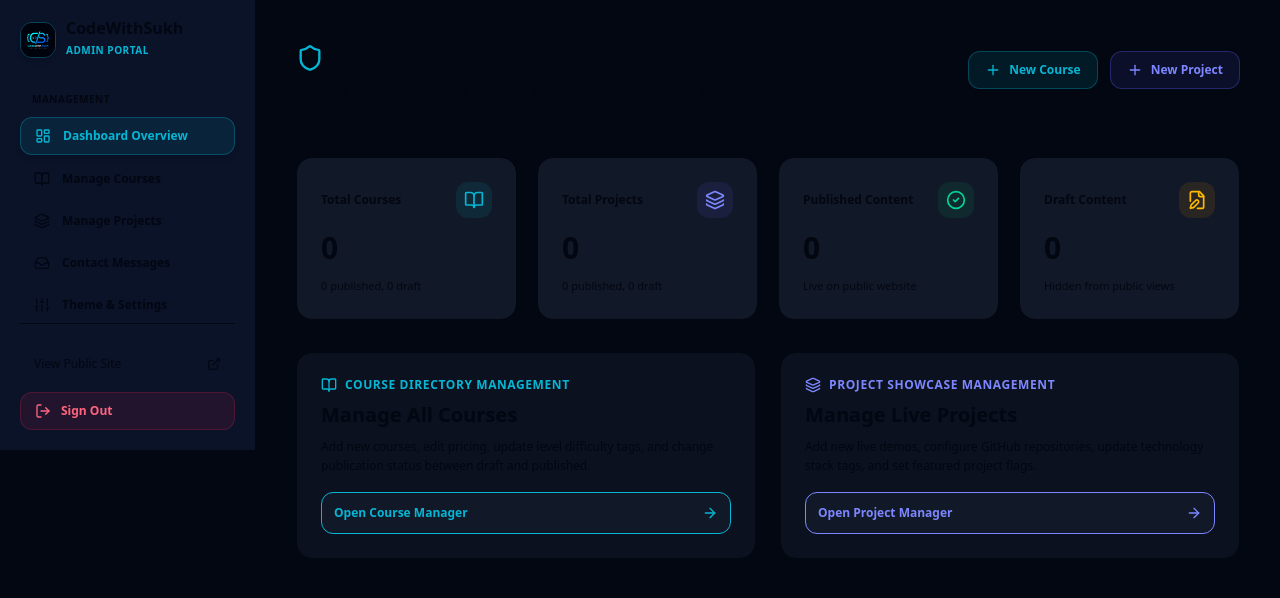
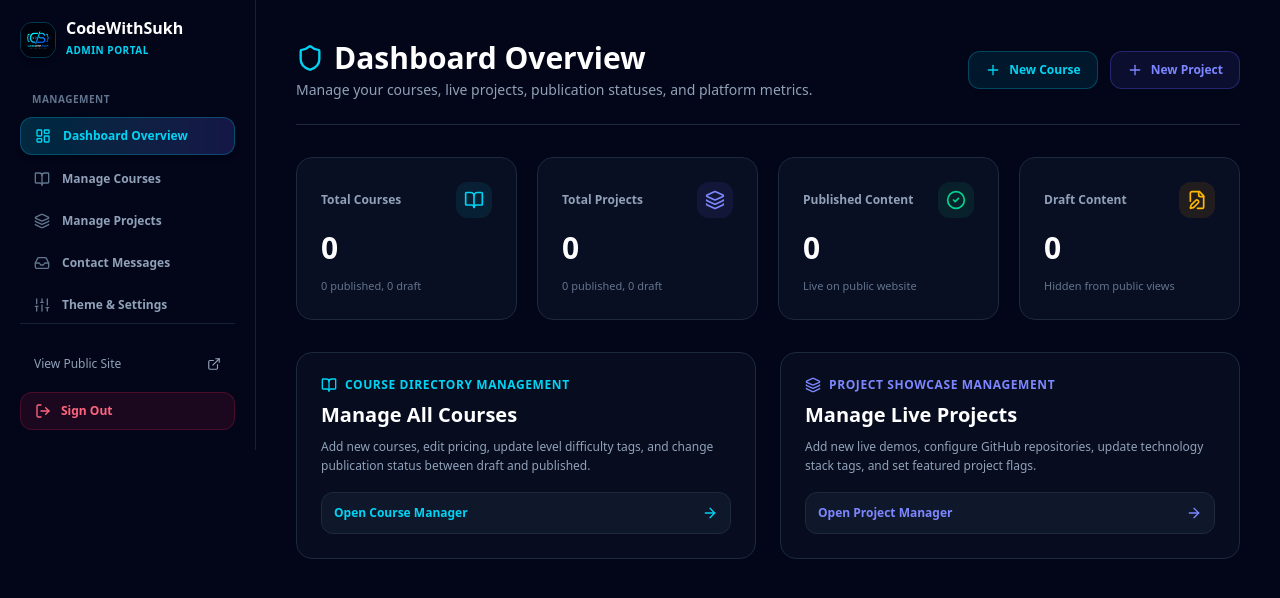
Before and after one commit to sukhsingh1313/codewithsukh, a Next.js app: page /admin in a window 1280 px wide. Shown: the top 598 px of the page. Built offline with nearby package versions, Linux system fonts and the light colour scheme; no server answers; the database is empty.

Commit message:
Revert "Implement global dynamic theme switching for Admin Panel and full website"
This reverts commit e8fbd9ae6af938e347f9baf199dd857500ebf379.

```diff
--- a/src/app/admin/layout.tsx
+++ b/src/app/admin/layout.tsx
@@ -25,7 +25,7 @@ export default async function AdminLayout({
   }
 
   return (
-    <div className="min-h-screen bg-theme-main text-theme-main flex flex-col lg:flex-row transition-colors duration-300">
+    <div className="min-h-screen bg-slate-950 text-slate-100 flex flex-col lg:flex-row">
       <AdminSidebar />
       <main className="flex-1 overflow-y-auto p-6 md:p-10">{children}</main>
     </div>
--- a/src/app/admin/page.tsx
+++ b/src/app/admin/page.tsx
@@ -40,13 +40,13 @@ export default async function AdminDashboardPage() {
   return (
     <div className="space-y-8 max-w-7xl mx-auto">
       {/* Page Header */}
-      <div className="flex flex-col sm:flex-row sm:items-center justify-between gap-4 border-b border-theme pb-6">
+      <div className="flex flex-col sm:flex-row sm:items-center justify-between gap-4 border-b border-slate-800 pb-6">
         <div>
-          <h1 className="text-2xl sm:text-3xl font-extrabold text-theme-main flex items-center gap-2.5">
-            <Shield className="h-7 w-7 text-accent-theme" />
+          <h1 className="text-2xl sm:text-3xl font-extrabold text-white flex items-center gap-2.5">
+            <Shield className="h-7 w-7 text-cyan-400" />
             <span>Dashboard Overview</span>
           </h1>
-          <p className="text-xs sm:text-sm text-theme-muted mt-1">
+          <p className="text-xs sm:text-sm text-slate-400 mt-1">
             Manage your courses, live projects, publication statuses, and platform metrics.
           </p>
         </div>
@@ -55,7 +55,7 @@ export default async function AdminDashboardPage() {
         <div className="flex items-center gap-3">
           <Link
             href="/admin/courses"
-            className="inline-flex items-center gap-2 rounded-xl bg-accent-theme/10 border border-accent-theme/30 px-4 py-2.5 text-xs font-semibold text-accent-theme hover:bg-accent-theme/20 transition-all"
+            className="inline-flex items-center gap-2 rounded-xl bg-cyan-500/10 border border-cyan-500/30 px-4 py-2.5 text-xs font-semibold text-cyan-400 hover:bg-cyan-500/20 transition-all"
           >
             <Plus className="h-4 w-4" />
             <span>New Course</span>
@@ -73,74 +73,74 @@ export default async function AdminDashboardPage() {
       {/* Metrics Cards Grid */}
       <div className="grid grid-cols-1 sm:grid-cols-2 lg:grid-cols-4 gap-5">
         {/* Total Courses */}
-        <div className="p-6 rounded-2xl bg-theme-card border border-theme backdrop-blur-xl space-y-3">
+        <div className="p-6 rounded-2xl bg-slate-900/60 border border-slate-800 backdrop-blur-xl space-y-3">
           <div className="flex items-center justify-between">
-            <span className="text-xs font-semibold text-theme-muted">Total Courses</span>
-            <div className="p-2 rounded-xl bg-accent-theme/10 text-accent-theme">
+            <span className="text-xs font-semibold text-slate-400">Total Courses</span>
+            <div className="p-2 rounded-xl bg-cyan-500/10 text-cyan-400">
               <BookOpen className="h-5 w-5" />
             </div>
           </div>
-          <div className="text-3xl font-black text-theme-main">{totalCourses}</div>
-          <div className="text-[11px] text-theme-muted">
+          <div className="text-3xl font-black text-white">{totalCourses}</div>
+          <div className="text-[11px] text-slate-500">
             {publishedCourses} published, {draftCourses} draft
           </div>
         </div>
 
         {/* Total Projects */}
-        <div className="p-6 rounded-2xl bg-theme-card border border-theme backdrop-blur-xl space-y-3">
+        <div className="p-6 rounded-2xl bg-slate-900/60 border border-slate-800 backdrop-blur-xl space-y-3">
           <div className="flex items-center justify-between">
-            <span className="text-xs font-semibold text-theme-muted">Total Projects</span>
+            <span className="text-xs font-semibold text-slate-400">Total Projects</span>
             <div className="p-2 rounded-xl bg-indigo-500/10 text-indigo-400">
               <Layers className="h-5 w-5" />
             </div>
           </div>
-          <div className="text-3xl font-black text-theme-main">{totalProjects}</div>
-          <div className="text-[11px] text-theme-muted">
+          <div className="text-3xl font-black text-white">{totalProjects}</div>
+          <div className="text-[11px] text-slate-500">
             {publishedProjects} published, {draftProjects} draft
           </div>
         </div>
 
         {/* Total Published */}
-        <div className="p-6 rounded-2xl bg-theme-card border border-theme backdrop-blur-xl space-y-3">
+        <div className="p-6 rounded-2xl bg-slate-900/60 border border-slate-800 backdrop-blur-xl space-y-3">
           <div className="flex items-center justify-between">
-            <span className="text-xs font-semibold text-theme-muted">Published Content</span>
+            <span className="text-xs font-semibold text-slate-400">Published Content</span>
             <div className="p-2 rounded-xl bg-emerald-500/10 text-emerald-400">
               <CheckCircle2 className="h-5 w-5" />
             </div>
           </div>
-          <div className="text-3xl font-black text-theme-main">{publishedCourses + publishedProjects}</div>
-          <div className="text-[11px] text-theme-muted">Live on public website</div>
+          <div className="text-3xl font-black text-white">{publishedCourses + publishedProjects}</div>
+          <div className="text-[11px] text-slate-500">Live on public website</div>
         </div>
 
         {/* Draft Items */}
-        <div className="p-6 rounded-2xl bg-theme-card border border-theme backdrop-blur-xl space-y-3">
+        <div className="p-6 rounded-2xl bg-slate-900/60 border border-slate-800 backdrop-blur-xl space-y-3">
           <div className="flex items-center justify-between">
-            <span className="text-xs font-semibold text-theme-muted">Draft Content</span>
+            <span className="text-xs font-semibold text-slate-400">Draft Content</span>
             <div className="p-2 rounded-xl bg-amber-500/10 text-amber-400">
               <FileEdit className="h-5 w-5" />
             </div>
           </div>
-          <div className="text-3xl font-black text-theme-main">{draftCourses + draftProjects}</div>
-          <div className="text-[11px] text-theme-muted">Hidden from public views</div>
+          <div className="text-3xl font-black text-white">{draftCourses + draftProjects}</div>
+          <div className="text-[11px] text-slate-500">Hidden from public views</div>
         </div>
       </div>
 
       {/* Quick Navigation Panels */}
       <div className="grid grid-cols-1 md:grid-cols-2 gap-6">
         {/* Course Quick Link Card */}
-        <div className="p-6 rounded-2xl bg-theme-card/60 border border-theme flex flex-col justify-between space-y-4 hover:border-accent-theme/40 transition-colors">
+        <div className="p-6 rounded-2xl bg-slate-900/40 border border-slate-800 flex flex-col justify-between space-y-4 hover:border-slate-700 transition-colors">
           <div className="space-y-2">
-            <div className="flex items-center gap-2 text-accent-theme text-xs font-semibold uppercase tracking-wider">
+            <div className="flex items-center gap-2 text-cyan-400 text-xs font-semibold uppercase tracking-wider">
               <BookOpen className="h-4 w-4" /> Course Directory Management
             </div>
-            <h3 className="text-xl font-bold text-theme-main">Manage All Courses</h3>
-            <p className="text-xs text-theme-muted leading-relaxed">
+            <h3 className="text-xl font-bold text-white">Manage All Courses</h3>
+            <p className="text-xs text-slate-400 leading-relaxed">
               Add new courses, edit pricing, update level difficulty tags, and change publication status between draft and published.
             </p>
           </div>
           <Link
             href="/admin/courses"
-            className="inline-flex items-center justify-between p-3 rounded-xl bg-theme-card border border-theme text-xs font-semibold text-accent-theme hover:bg-theme-secondary transition-all"
+            className="inline-flex items-center justify-between p-3 rounded-xl bg-slate-900 border border-slate-800 text-xs font-semibold text-cyan-400 hover:bg-slate-800 transition-all"
           >
             <span>Open Course Manager</span>
             <ArrowRight className="h-4 w-4" />
@@ -148,19 +148,19 @@ export default async function AdminDashboardPage() {
         </div>
 
         {/* Project Quick Link Card */}
-        <div className="p-6 rounded-2xl bg-theme-card/60 border border-theme flex flex-col justify-between space-y-4 hover:border-accent-theme/40 transition-colors">
+        <div className="p-6 rounded-2xl bg-slate-900/40 border border-slate-800 flex flex-col justify-between space-y-4 hover:border-slate-700 transition-colors">
           <div className="space-y-2">
             <div className="flex items-center gap-2 text-indigo-400 text-xs font-semibold uppercase tracking-wider">
               <Layers className="h-4 w-4" /> Project Showcase Management
             </div>
-            <h3 className="text-xl font-bold text-theme-main">Manage Live Projects</h3>
-            <p className="text-xs text-theme-muted leading-relaxed">
+            <h3 className="text-xl font-bold text-white">Manage Live Projects</h3>
+            <p className="text-xs text-slate-400 leading-relaxed">
               Add new live demos, configure GitHub repositories, update technology stack tags, and set featured project flags.
             </p>
           </div>
           <Link
             href="/admin/projects"
-            className="inline-flex items-center justify-between p-3 rounded-xl bg-theme-card border border-theme text-xs font-semibold text-indigo-400 hover:bg-theme-secondary transition-all"
+            className="inline-flex items-center justify-between p-3 rounded-xl bg-slate-900 border border-slate-800 text-xs font-semibold text-indigo-400 hover:bg-slate-800 transition-all"
           >
             <span>Open Project Manager</span>
             <ArrowRight className="h-4 w-4" />
--- a/src/components/admin/AdminSidebar.tsx
+++ b/src/components/admin/AdminSidebar.tsx
@@ -45,16 +45,16 @@ export function AdminSidebar() {
   return (
     <>
       {/* Mobile Top Header Bar */}
-      <div className="lg:hidden sticky top-0 z-40 flex items-center justify-between bg-theme-secondary border-b border-theme px-4 py-3">
+      <div className="lg:hidden sticky top-0 z-40 flex items-center justify-between bg-slate-950 border-b border-slate-800 px-4 py-3">
         <Link href="/admin" className="flex items-center gap-2">
-          <div className="flex h-8 w-8 items-center justify-center rounded-lg bg-accent-theme text-slate-950">
+          <div className="flex h-8 w-8 items-center justify-center rounded-lg bg-gradient-to-tr from-cyan-500 to-indigo-600 text-slate-950">
             <Code2 className="h-5 w-5 stroke-[2.5]" />
           </div>
-          <span className="text-sm font-bold text-theme-main">CodeWithSukh Admin</span>
+          <span className="text-sm font-bold text-white">CodeWithSukh Admin</span>
         </Link>
         <button
           onClick={() => setMobileOpen(!mobileOpen)}
-          className="p-2 rounded-xl bg-theme-card border border-theme text-theme-muted hover:text-theme-main"
+          className="p-2 rounded-xl bg-slate-900 border border-slate-800 text-slate-400 hover:text-white"
         >
           {mobileOpen ? <X className="h-5 w-5" /> : <Menu className="h-5 w-5" />}
         </button>
@@ -64,13 +64,13 @@ export function AdminSidebar() {
       {mobileOpen && (
         <div
           onClick={() => setMobileOpen(false)}
-          className="lg:hidden fixed inset-0 z-40 bg-theme-main/80 backdrop-blur-sm"
+          className="lg:hidden fixed inset-0 z-40 bg-slate-950/80 backdrop-blur-sm"
         />
       )}
 
       {/* Sidebar Content Container */}
       <aside
-        className={`fixed lg:static top-0 left-0 z-50 h-full w-64 bg-theme-secondary border-r border-theme flex flex-col justify-between p-5 transition-transform duration-300 lg:translate-x-0 ${
+        className={`fixed lg:static top-0 left-0 z-50 h-full w-64 bg-slate-950 border-r border-slate-800/80 flex flex-col justify-between p-5 transition-transform duration-300 lg:translate-x-0 ${
           mobileOpen ? 'translate-x-0' : '-translate-x-full'
         }`}
       >
@@ -78,7 +78,7 @@ export function AdminSidebar() {
           {/* Logo Header */}
           <div className="flex items-center justify-between">
             <Link href="/admin" className="flex items-center gap-2.5">
-              <div className="relative flex h-9 w-9 overflow-hidden rounded-xl border border-accent-theme/30 shadow-md">
+              <div className="relative flex h-9 w-9 overflow-hidden rounded-xl border border-cyan-500/30 shadow-md">
                 <Image
                   src="/logo.png"
                   alt="CodeWithSukh Logo"
@@ -88,15 +88,15 @@ export function AdminSidebar() {
                 />
               </div>
               <div>
-                <span className="text-base font-bold text-theme-main block leading-none">CodeWithSukh</span>
-                <span className="text-[10px] font-semibold text-accent-theme tracking-wider uppercase">Admin Portal</span>
+                <span className="text-base font-bold text-white block leading-none">CodeWithSukh</span>
+                <span className="text-[10px] font-semibold text-cyan-400 tracking-wider uppercase">Admin Portal</span>
               </div>
             </Link>
           </div>
 
           {/* Nav Items */}
           <nav className="space-y-1.5">
-            <div className="text-[10px] font-bold uppercase tracking-wider text-theme-muted px-3 pb-1">
+            <div className="text-[10px] font-bold uppercase tracking-wider text-slate-500 px-3 pb-1">
               Management
             </div>
             {navItems.map((item) => {
@@ -110,11 +110,11 @@ export function AdminSidebar() {
                   onClick={() => setMobileOpen(false)}
                   className={`flex items-center gap-3 px-3.5 py-2.5 rounded-xl text-xs font-semibold transition-all ${
                     isActive
-                      ? 'bg-accent-theme/10 border border-accent-theme/30 text-accent-theme shadow-md'
-                      : 'text-theme-muted hover:text-theme-main hover:bg-theme-card'
+                      ? 'bg-gradient-to-r from-cyan-500/20 to-indigo-500/20 border border-cyan-500/30 text-cyan-400 shadow-md'
+                      : 'text-slate-400 hover:text-slate-200 hover:bg-slate-900'
                   }`}
                 >
-                  <Icon className={`h-4 w-4 ${isActive ? 'text-accent-theme' : 'text-theme-muted'}`} />
+                  <Icon className={`h-4 w-4 ${isActive ? 'text-cyan-400' : 'text-slate-500'}`} />
                   <span>{item.name}</span>
                 </Link>
               );
@@ -123,11 +123,11 @@ export function AdminSidebar() {
         </div>
 
         {/* Bottom Actions */}
-        <div className="space-y-3 pt-6 border-t border-theme">
+        <div className="space-y-3 pt-6 border-t border-slate-800/80">
           <Link
             href="/"
             target="_blank"
-            className="flex items-center justify-between px-3.5 py-2 rounded-xl text-xs font-medium text-theme-muted hover:text-accent-theme hover:bg-theme-card transition-colors"
+            className="flex items-center justify-between px-3.5 py-2 rounded-xl text-xs font-medium text-slate-400 hover:text-cyan-400 hover:bg-slate-900 transition-colors"
           >
             <span>View Public Site</span>
             <ExternalLink className="h-3.5 w-3.5" />
```
Also changed, not shown: src/app/globals.css (+0 -11 lines), src/components/layout/Footer.tsx (+23 -23 lines), src/components/layout/Header.tsx (+13 -13 lines).
